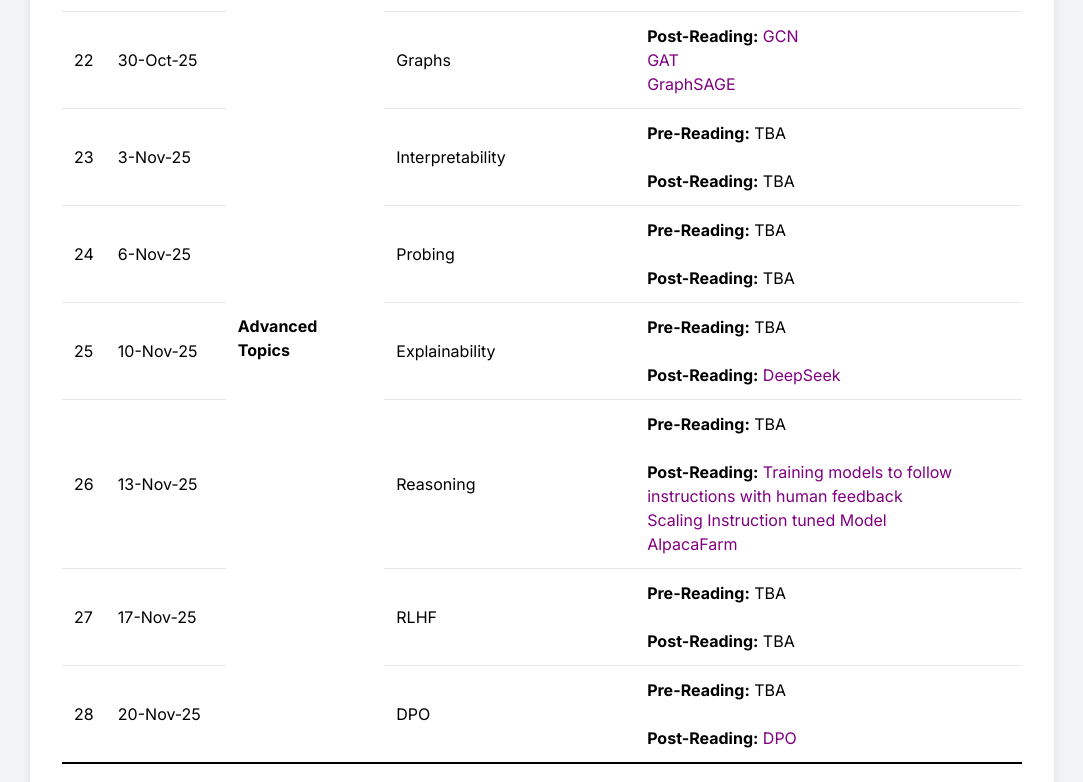
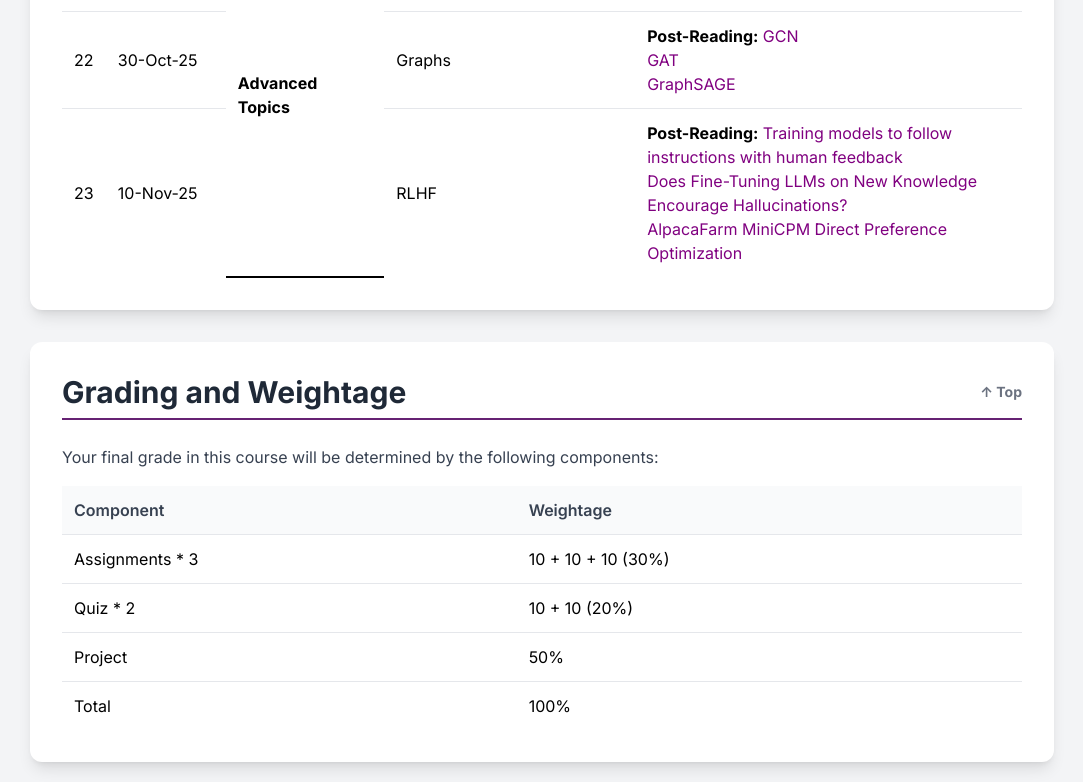
Before and after one commit to ltrcanlp/2025, a plain HTML site: page index.html in a window 1280 px wide. Shown: the part 6118-6900 px from the top of the page, without its empty margins (98-1181 px from the left). Drawn offline with nearby package versions, Linux system fonts and the light colour scheme; a small style sheet from the web is missing.

Commit message:
Comment out unused table rows in index.html and added RLHF
Commented out several table rows in the HTML file to hide them from display.

```diff
--- a/index.html
+++ b/index.html
@@ -520,7 +520,7 @@
 							<a href="https://arxiv.org/abs/1706.02216" target="_blank">GraphSAGE</a><br>
 						</td>
 				      </tr>
-				      <tr>
+				      <!-- <tr>
 				        <td>23</td>
 				        <td>3-Nov-25</td>
 
@@ -534,8 +534,8 @@
 				        <td>Probing</td>
 				        <td><b>Pre-Reading:</b> TBA<br><br><b>Post-Reading:</b> TBA</td>
 				      </tr>
-				      <tr>
-				        <td>25</td>
+				      <tr> -->
+				        <!-- <td>25</td>
 				        <td>10-Nov-25</td>
 
 				        <td>Explainability</td>
@@ -552,14 +552,20 @@
 							<a href="https://arxiv.org/abs/2210.11416" target="_blank">Scaling Instruction tuned Model </a> <br>
 							<a href="https://arxiv.org/abs/2305.14387" target="_blank">AlpacaFarm </a>
 						</td>
+				      </tr> -->
+				      <tr>
+				        <td>23</td>
+				        <td>10-Nov-25</td>
+				        <td>RLHF</td>
+				        <td><b>Post-Reading:</b>
+							<a href="https://arxiv.org/pdf/2203.02155" target="_blank">Training models to follow instructions with human feedback </a> <br>
+							<a href="https://arxiv.org/pdf/2405.05904" target="_blank">Does Fine-Tuning LLMs on New Knowledge Encourage Hallucinations?</a> <br>
+							<a href="https://arxiv.org/abs/2305.14387" target="_blank">AlpacaFarm </a>
+							<a href="https://arxiv.org/pdf/2404.06395" target="_blank">MiniCPM </a>
+							<a href="https://arxiv.org/abs/2305.18290" target="_blank">Direct Preference Optimization </a>
+						</td>
 				      </tr>
-				      <tr>
-				        <td>27</td>
-				        <td>17-Nov-25</td>
-				        <td>RLHF</td>
-				        <td><b>Pre-Reading:</b> TBA<br><br><b>Post-Reading:</b> TBA</td>
-				      </tr>
-				      <tr>
+				      <!-- <tr>
 				        <td style="border-bottom: 2px solid black;">28</td>
 				        <td style="border-bottom: 2px solid black;">20-Nov-25</td>
 				        <td style="border-bottom: 2px solid black;">DPO</td>
@@ -568,7 +574,7 @@
 							<b>Post-Reading:</b>
 							<a href="https://papers.nips.cc/paper_files/paper/2023/hash/a85b405ed65c6477a4fe8302b5e06ce7-Abstract-Conference.html" target="_blank">DPO</a>
 						</td>
-				      </tr>
+				      </tr> -->
 				    </tbody>
 
 					</table>
```
